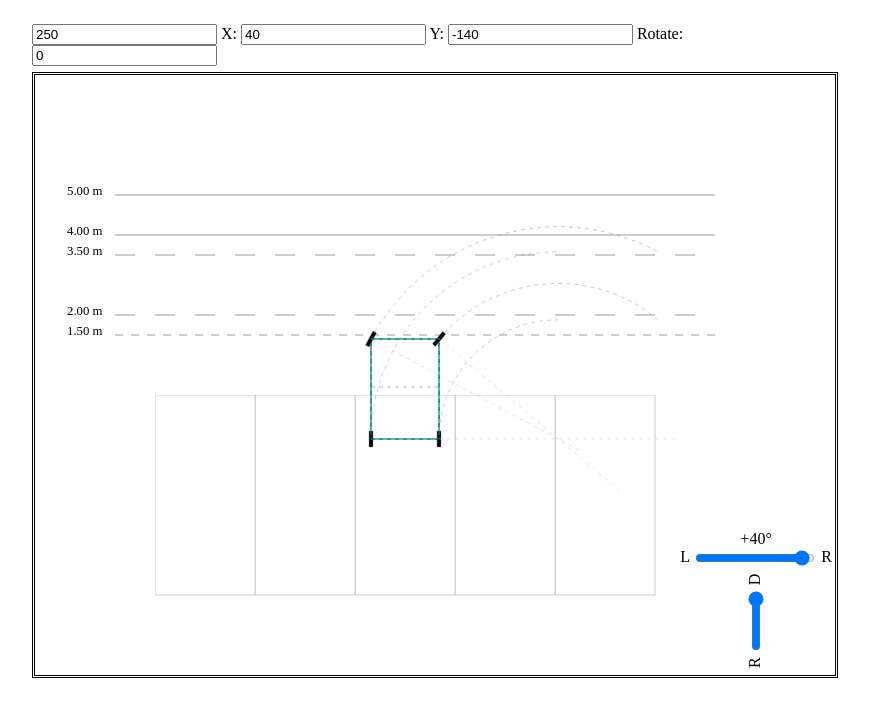
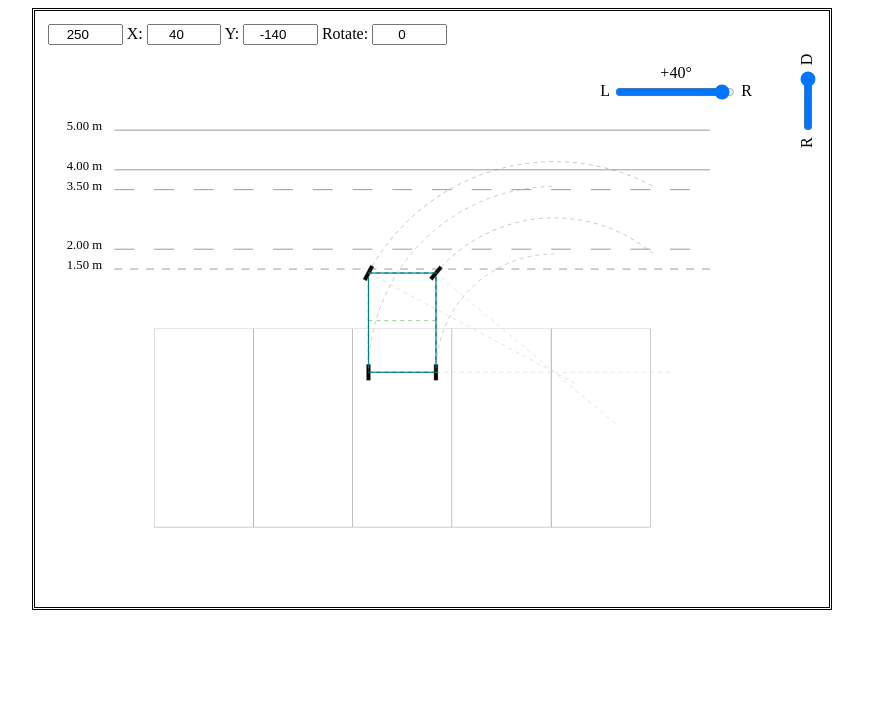
Before and after one commit to noyesno/car-parking, a plain HTML site: page index.html in a window 1280 px wide. Shown: the whole page, without its empty margins (208-1077 px from the left). Drawn offline with nearby package versions, Linux system fonts and the light colour scheme.

Commit message:
add viewport meta header

```diff
--- a/index.html
+++ b/index.html
@@ -1,20 +1,31 @@
 <!DOCTYPE html>
 <html>
 <head>
+ <meta name="viewport" content="user-scalable=no, width=device-width, initial-scale=1.0, maximum-scale=1.0"/>
+<meta name="apple-mobile-web-app-capable" content="yes" />
+<meta name="apple-mobile-web-app-status-bar-style" content="black" />
+<title>Car Parking Trace</title>
 <style>
 body {
-  padding:1em;
+  padding:0em;
 }
 
 main {
+  position:relative;
+  max-width:800px;
   margin:auto;
+}
+
+main > svg {
+  max-width:800px;
+  border:3px double black;
+  margin:0 0;
 }
 
 #car-steering {
   display:inline-block;
   position:absolute;
-  right:0px;
-  bottom: 120px;
+  right:80px; top: 56px;
   text-align:center;
 }
 #car-steering input[type="range"] {
@@ -23,8 +34,7 @@ main {
 #car-gear {
   display: inline-block;
   position:absolute;
-  right: -8px;
-  bottom: 0px;
+  right: -60px; top: 140px;
   transform: rotate(-90deg);
   transform-origin: 0 0;
 }
@@ -32,6 +42,18 @@ main {
 #car-gear input[type="range"] {
    vertical-align:middle;
    width:60px;
+}
+
+#car-location {
+  margin-bottom: -2.4em;
+  position: absolute;
+  top: 1em;
+  left: 1em;
+}
+
+input[type="number"] {
+  max-width:5em;
+  text-align:center;
 }
 </style>
 </head>
@@ -70,8 +92,8 @@ power: 1368 ml / 110 kw
 《汽车库、修车库、停车场设计防火规范》6.0.9 汽车疏散坡道的宽度不应小于4m，双车道不宜小于7m。
 
 -->
-<main id="car-parking" style="width:800px;position:relative">
-<aside>
+<main id="car-parking">
+<aside id="car-location">
   <input type="number" v-model="L"/>
   <label>X:
     <input type="number" v-model="cx" step="10"/>
@@ -83,9 +105,7 @@ power: 1368 ml / 110 kw
     <input type="number" v-model="cr"/>
   </label>
 </aside>
-<svg style="border:3px double black;margin:6px 0"
-  viewBox="-800 -800 2000 1500"
-  width="800" height="600" xmlns="http://www.w3.org/2000/svg">
+<svg xmlns="http://www.w3.org/2000/svg" viewBox="-800 -800 2000 1500">
 
   <symbol id="parking-slot">
     <rect x="0" y="0" width="250" height="500" fill="none" stroke="gray"/>
@@ -352,7 +372,7 @@ Vue.component('car-use', {
 });
 
 new Vue({
-  el:'#car-parking',
+  el:'main#car-parking',
   data: {
     strokeColor:'red',
     car_width: 170,
```
